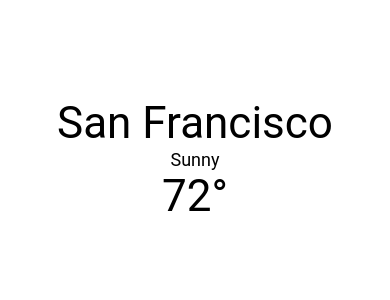
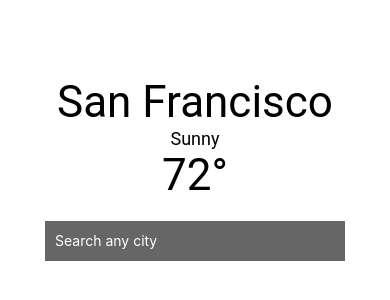
Before and after one commit to nathankrishnan/react-native-reference-weather-app, a React Native app: screen / in a window 390 px wide. Shown: the part 254-554 px from the top of the page. Built offline with nearby package versions, Linux system fonts and the light colour scheme.

Commit message:
use KeyboardAvoidingView and add styles to textInput

```diff
--- a/App.js
+++ b/App.js
@@ -1,10 +1,10 @@
 import React from 'react';
-import { Platform, StyleSheet, Text, View, TextInput } from 'react-native';
+import { KeyboardAvoidingView, Platform, StyleSheet, Text, TextInput} from 'react-native';
 
 export default class App extends React.Component {
   render() {
     return (
-      <View style={styles.container}>
+      <KeyboardAvoidingView style={styles.container} behavior="height">
         <Text style={[styles.largeText, styles.textStyle]}>
           San Francisco
         </Text>
@@ -20,7 +20,7 @@ export default class App extends React.Component {
           style={styles.textInput}
           clearButtonMode="always"
         />
-      </View>
+      </KeyboardAvoidingView>
     );
   }
 }
@@ -41,5 +41,15 @@ const styles = StyleSheet.create({
   },
   smallText: {
     fontSize: 18,
+  },
+  textInput: {
+    backgroundColor: '#666',
+    color: 'white',
+    height: 40,
+    width: 300,
+    marginTop: 20,
+    marginHorizontal: 20,
+    paddingHorizontal: 10,
+    alignSelf: 'center',
   }
 });
```
